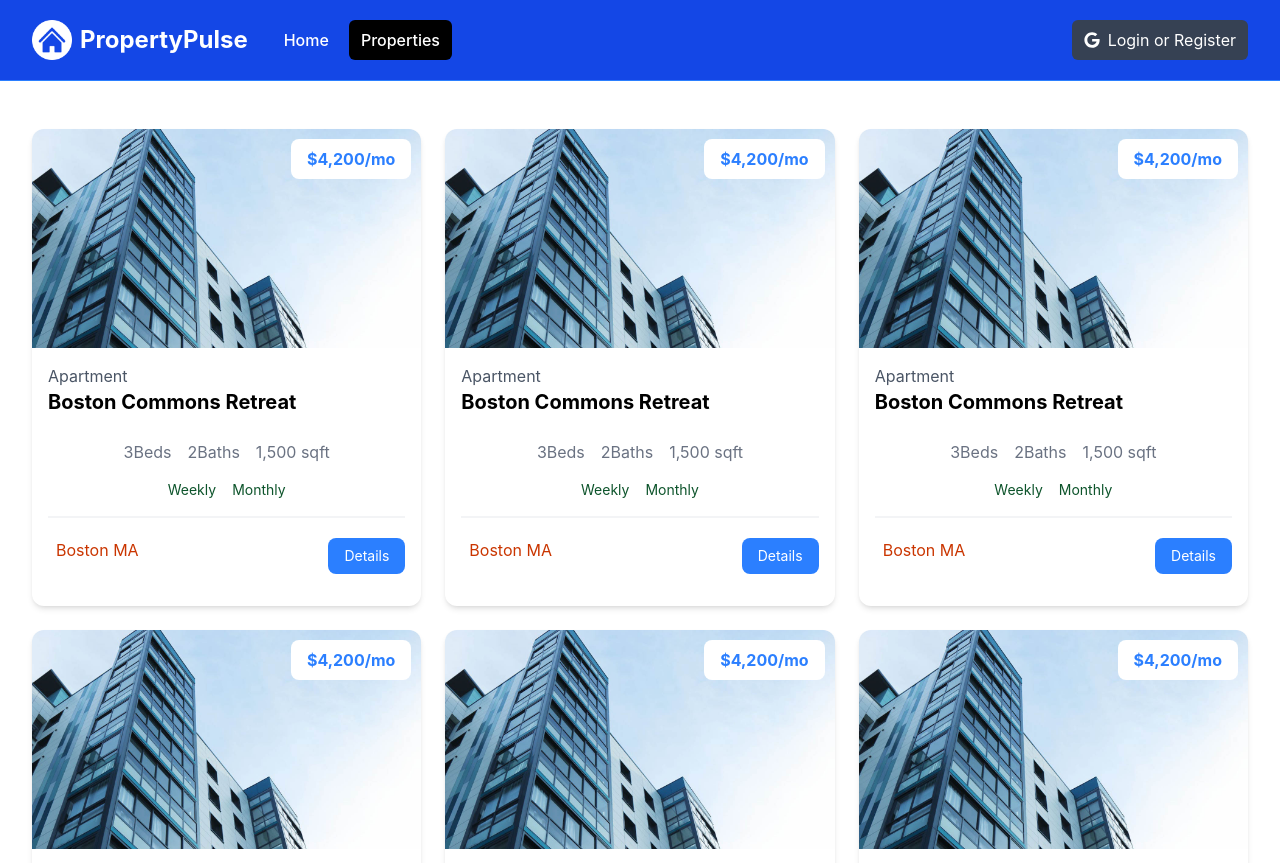
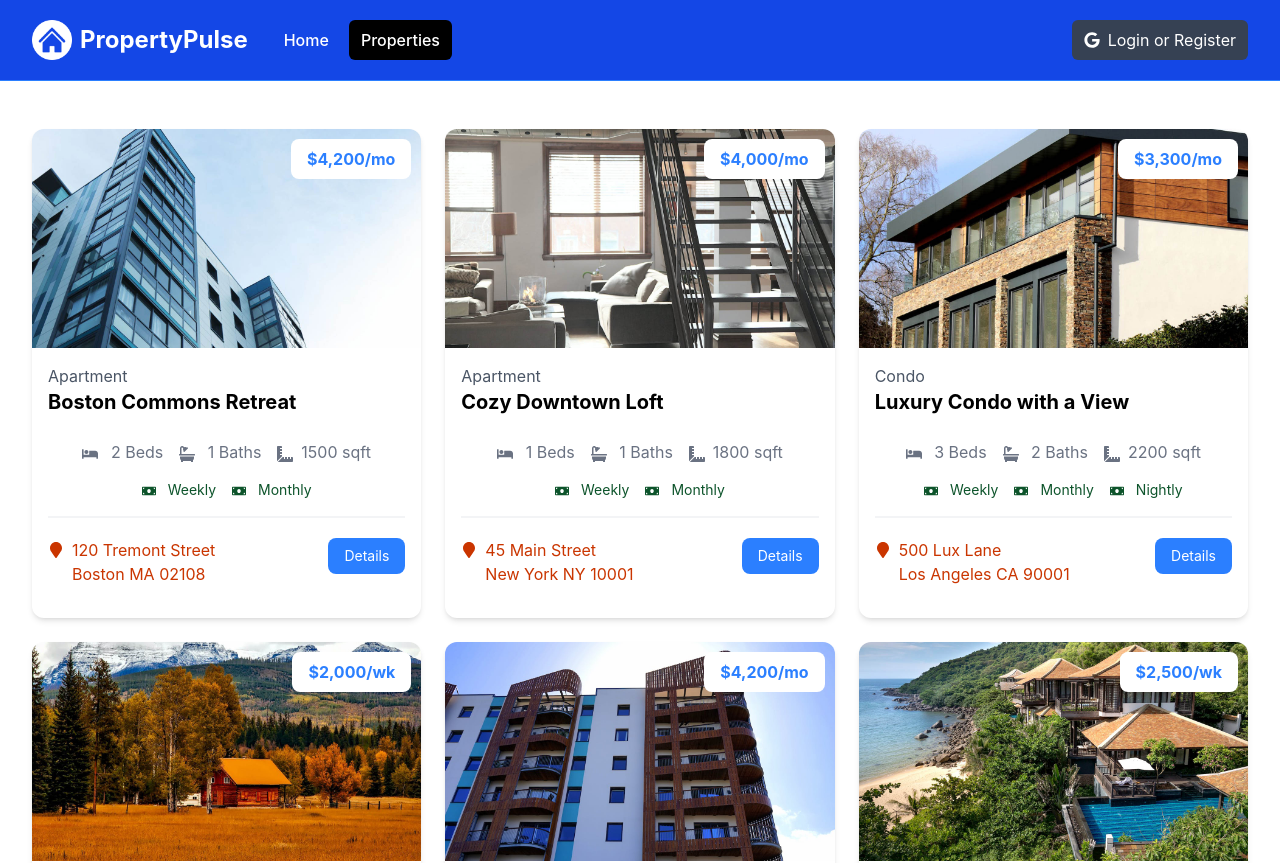
Before and after one commit to NickArch94/property-manager, a Next.js app: page /properties in a window 1280 px wide. Shown: the top 863 px of the page. Built offline with nearby package versions, Linux system fonts and the light colour scheme.

Commit message:
Added necessary changes to the 'PropertyCard.jsx' along with react icons for UI-friendliness.

```diff
--- a/components/PropertyCard.jsx
+++ b/components/PropertyCard.jsx
@@ -1,59 +1,82 @@
-const PropertyCard = () => {
+import Image from 'next/image'
+import Link from 'next/link'
+import { FaBed, FaBath, FaRulerCombined, FaMoneyBill, FaMapMarker } from 'react-icons/fa'
+
+const PropertyCard = ({property}) => {
+    const getRateDisplay = () => {
+        const { rates } = property;
+
+        if (rates.monthly) {
+            return `${rates.monthly.toLocaleString()}/mo`
+        } else if (rates.weekly) {
+            return `${rates.weekly.toLocaleString()}/wk`
+        } else if (rates.nightly) {
+            `${rates.nightly.toLocaleString()}/night`
+        }
+    }
+
     return (
         <div className="rounded-xl shadow-md relative">
-            <img
-              src="images/properties/a1.jpg"
+            <Image
+              src={`/images/properties/${property.images[0]}`}
               alt=""
+              height={0}
+              width={0}
+              sizes='100vw'
               className="w-full h-auto rounded-t-xl"
             />
             <div className="p-4">
               <div className="text-left md:text-center lg:text-left mb-6">
-                <div className="text-gray-600">Apartment</div>
-                <h3 className="text-xl font-bold">Boston Commons Retreat</h3>
+                <div className="text-gray-600">{property.type}</div>
+                <h3 className="text-xl font-bold">{property.name}</h3>
               </div>
               <h3
                 className="absolute top-[10px] right-[10px] bg-white px-4 py-2 rounded-lg text-blue-500 font-bold text-right md:text-center lg:text-right"
               >
-                $4,200/mo
+                ${getRateDisplay()}
               </h3>
 
               <div className="flex justify-center gap-4 text-gray-500 mb-4">
                 <p>
-                  <i className="fa-solid fa-bed"></i> 3
+                  <FaBed className="inline mr-2"/> { property.beds } { ' ' }
                   <span className="md:hidden lg:inline">Beds</span>
                 </p>
                 <p>
-                  <i className="fa-solid fa-bath"></i> 2
+                  <FaBath className="inline mr-2"/> { property.baths } { ' ' }
                   <span className="md:hidden lg:inline">Baths</span>
                 </p>
                 <p>
-                  <i className="fa-solid fa-ruler-combined"></i>
-                  1,500 <span className="md:hidden lg:inline">sqft</span>
+                  <FaRulerCombined className="inline mr-2"/>
+                  { property.square_feet} { ' ' } <span className="md:hidden lg:inline">sqft</span>
                 </p>
               </div>
 
               <div
                 className="flex justify-center gap-4 text-green-900 text-sm mb-4"
-              >
-                <p><i className="fa-solid fa-money-bill"></i> Weekly</p>
-                <p><i className="fa-solid fa-money-bill"></i> Monthly</p>
+              > { property.rates.weekly && (
+              <p><FaMoneyBill className="inline mr-2"/> Weekly</p>) }
+
+              { property.rates.monthly && (
+              <p><FaMoneyBill className="inline mr-2"/> Monthly</p>) }
+
+              { property.rates.nightly && (
+              <p><FaMoneyBill className="inline mr-2"/> Nightly</p>
+              )}
               </div>
 
               <div className="border border-gray-100 mb-5"></div>
 
               <div className="flex flex-col lg:flex-row justify-between mb-4">
                 <div className="flex align-middle gap-2 mb-4 lg:mb-0">
-                  <i
-                    className="fa-solid fa-location-dot text-lg text-orange-700"
-                  ></i>
-                  <span className="text-orange-700"> Boston MA </span>
+                  <FaMapMarker className="text-orange-700 mt-1"/>
+                  <span className="text-orange-700"> { property.location.street } <br></br> { property.location.city } { property.location.state } { property.location.zipcode }  </span>
                 </div>
-                <a
-                  href="property.html"
+                <Link
+                  href={`/properties/${property.id}`}
                   className="h-[36px] bg-blue-500 hover:bg-blue-600 text-white px-4 py-2 rounded-lg text-center text-sm"
                 >
                   Details
-                </a>
+                </Link>
               </div>
             </div>
           </div>
```
